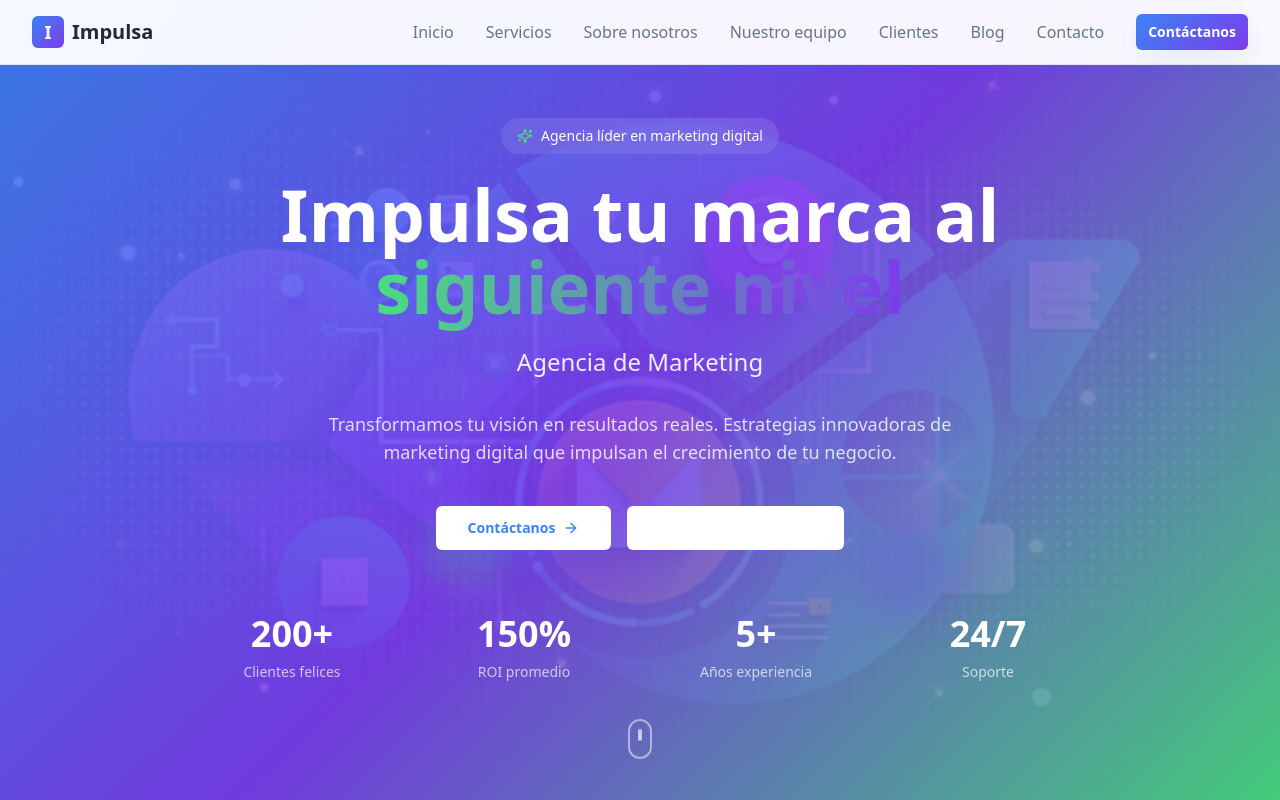
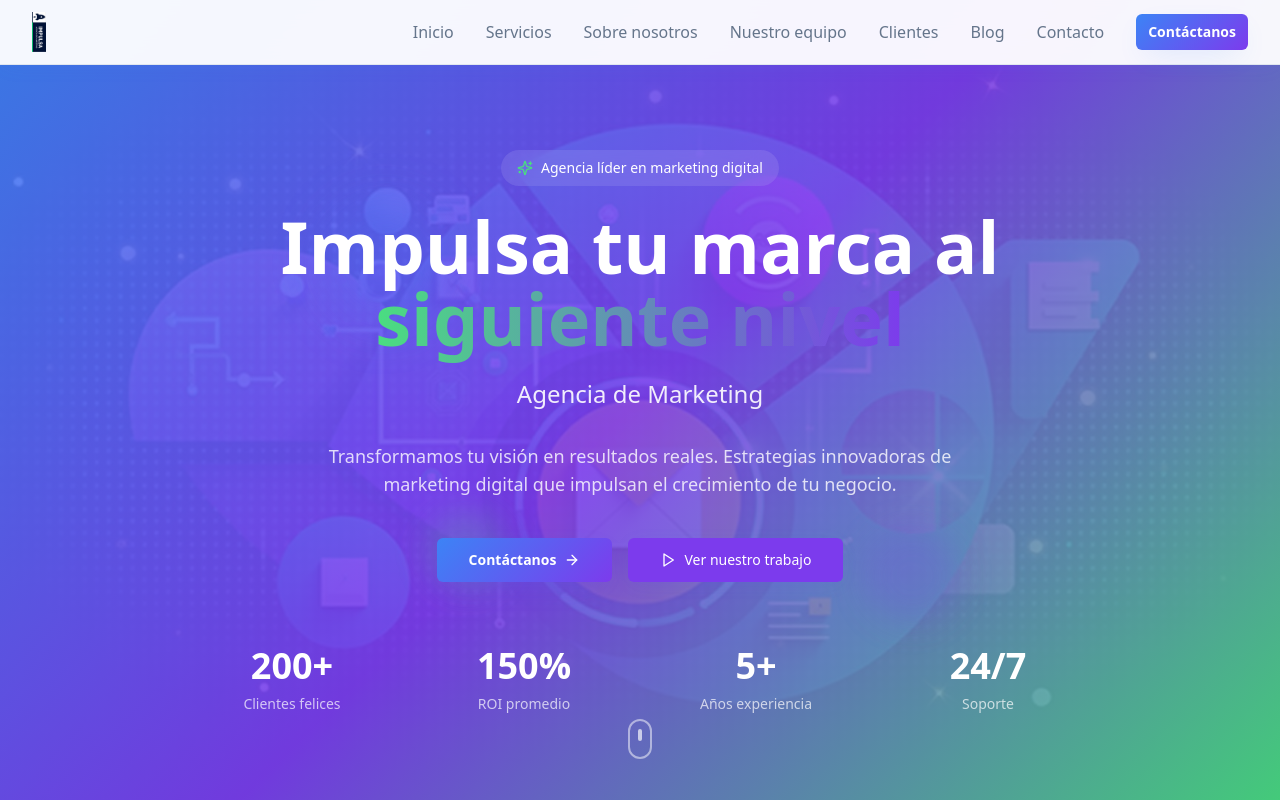
Before and after one commit to uzuma-dev/impulsa-digital, a React (Vite) app: page / in a window 1280 px wide. Shown: the top 800 px of the page. Built offline with nearby package versions, Linux system fonts and the light colour scheme.

Commit message:
Fix button colors and navbar overlap
Update button colors to match the site's theme. Adjust the navbar to prevent content overlap and remove the "Quieres formar parte de nuestro equipo" section. Apply the new logo across the application.

```diff
--- a/src/components/Footer.tsx
+++ b/src/components/Footer.tsx
@@ -45,10 +45,11 @@ const Footer = () => {
             {/* Company Info */}
             <div className="space-y-6">
               <div className="flex items-center space-x-2">
-                <div className="w-8 h-8 bg-gradient-primary rounded-md flex items-center justify-center">
-                  <span className="text-white font-bold text-lg">I</span>
-                </div>
-                <span className="text-xl font-bold">Impulsa</span>
+                <img
+                  src="/lovable-uploads/7974806e-6a99-4214-9382-9af56d629877.png"
+                  alt="Impulsa Logo"
+                  className="h-8 w-auto"
+                />
               </div>
 
               <p className="text-white/70 leading-relaxed">
--- a/src/components/HeroSection.tsx
+++ b/src/components/HeroSection.tsx
@@ -4,7 +4,7 @@ import heroImage from '@/assets/hero-marketing.jpg';
 
 const HeroSection = () => {
   return (
-    <section id="inicio" className="relative min-h-screen flex items-center justify-center overflow-hidden">
+    <section id="inicio" className="relative min-h-screen flex items-center justify-center overflow-hidden pt-16">
       {/* Background with gradient overlay */}
       <div className="absolute inset-0 z-0">
         <img
@@ -54,16 +54,16 @@ const HeroSection = () => {
             <Button
               variant="hero"
               size="lg"
-              className="bg-white text-primary hover:bg-white/90 hover:text-primary-dark shadow-hover group"
+              className="group"
             >
               Contáctanos
               <ArrowRight className="w-5 h-5 group-hover:translate-x-1 transition-transform" />
             </Button>
 
             <Button
-              variant="outline"
+              variant="secondary"
               size="lg"
-              className="border-white/30 text-white hover:bg-white/10 backdrop-blur-md group"
+              className="group"
             >
               <Play className="w-5 h-5 group-hover:scale-110 transition-transform" />
               Ver nuestro trabajo
--- a/src/components/Navbar.tsx
+++ b/src/components/Navbar.tsx
@@ -21,12 +21,11 @@ const Navbar = () => {
         <div className="flex items-center justify-between h-16">
           {/* Logo */}
           <div className="flex items-center space-x-2">
-            <div className="w-8 h-8 bg-gradient-primary rounded-md flex items-center justify-center">
-              <span className="text-white font-bold text-lg">I</span>
-            </div>
-            <span className="text-xl font-bold text-foreground">
-              Impulsa
-            </span>
+            <img
+              src="/lovable-uploads/7974806e-6a99-4214-9382-9af56d629877.png"
+              alt="Impulsa Logo"
+              className="h-10 w-auto"
+            />
           </div>
 
           {/* Desktop Menu */}
```
Also changed, not shown: public/lovable-uploads/7974806e-6a99-4214-9382-9af56d629877.png (added), src/assets/logo-impulsa.png (added).
